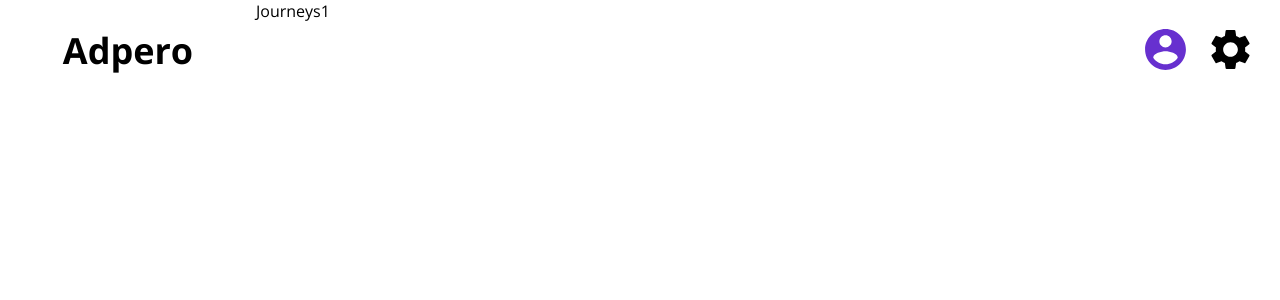
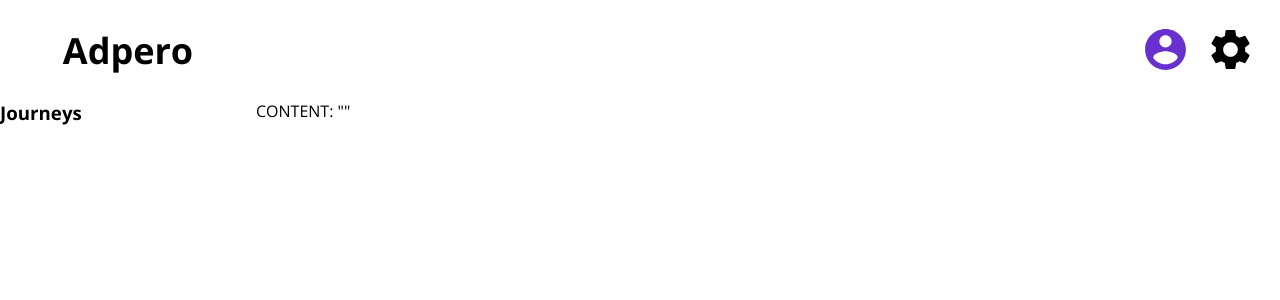
Before and after one commit to lkarasinski/adpero-old, a React (Create React App) app: page /journeys/1 in a window 1280 px wide. Shown: the top 300 px of the page. Built offline with nearby package versions, Linux system fonts and the light colour scheme; no server answers.

Commit message:
Added journey selection by link

```diff
--- a/src/pages/Journey.tsx
+++ b/src/pages/Journey.tsx
@@ -1,16 +1,35 @@
-import React from 'react';
-import JourneyList from 'components/Landing Page/JourneyList';
+import React, { useContext, useEffect, useState } from 'react';
 import Layout from 'components/Layout/Layout';
 import { RouteComponentProps } from 'react-router-dom';
+import firebase from '../firebase';
+import AuthContext from '../contexts/AuthProvider';
 
 interface Props extends RouteComponentProps<{ id: string }> {}
 
 export const Journey: React.FC<Props> = ({ match }) => {
+	const [content, setContent] = useState('');
+	const auth = useContext(AuthContext);
+	const journeysRef = firebase.firestore().collection('journeys');
+
+	useEffect(() => {
+		if (auth.authenticated === true) {
+			journeysRef
+				.doc(match.params.id)
+				.get()
+				.then((doc) => {
+					if (doc.exists) {
+						setContent(doc?.data()?.name);
+					}
+				});
+		}
+		// eslint-disable-next-line react-hooks/exhaustive-deps
+	}, [auth]);
 	return (
 		<>
 			<Layout>
-				Journeys
-				{match.params.id}
+				<div></div>
+				<h3>Journeys</h3>
+				<pre>CONTENT: {JSON.stringify(content)}</pre>
 			</Layout>
 		</>
 	);
```
